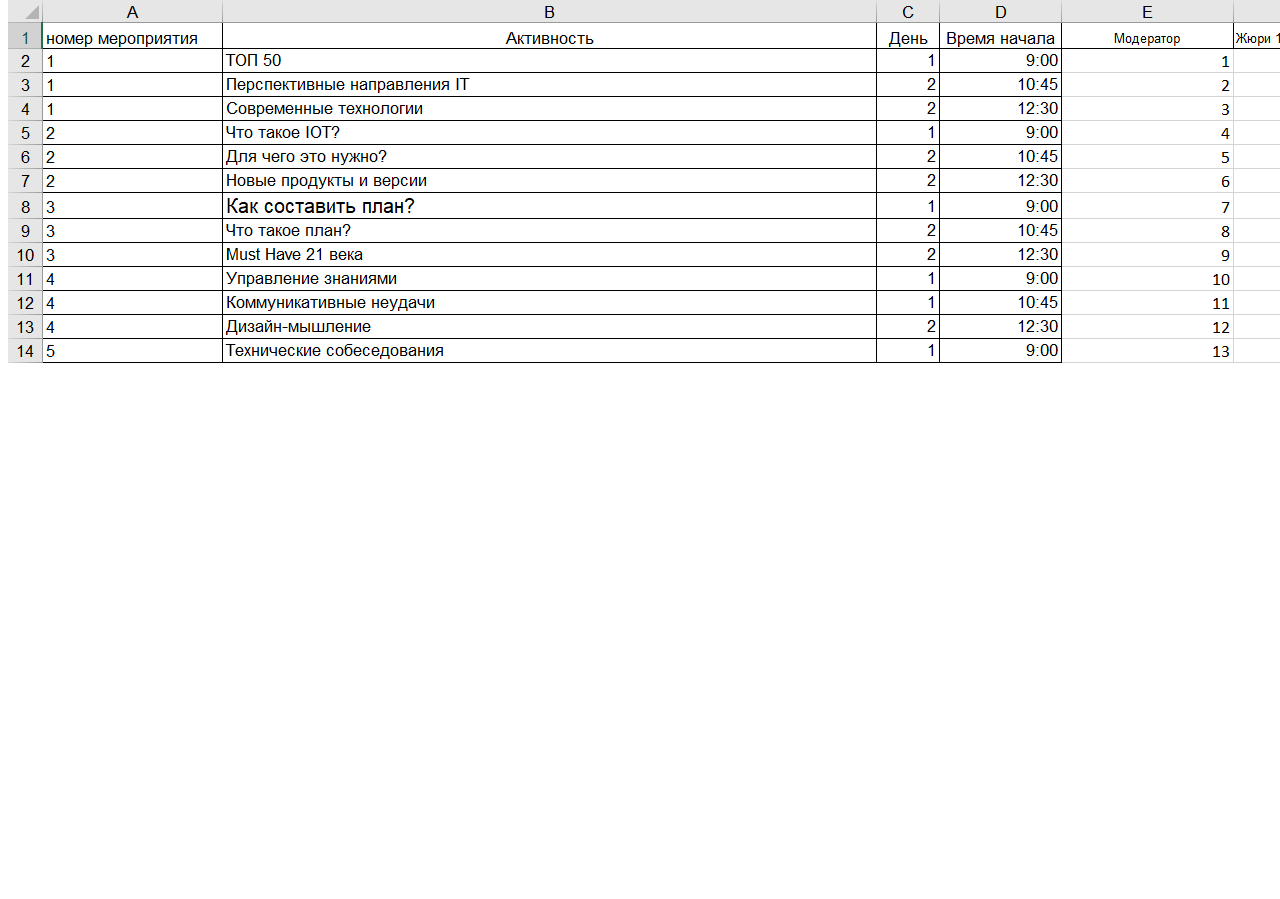
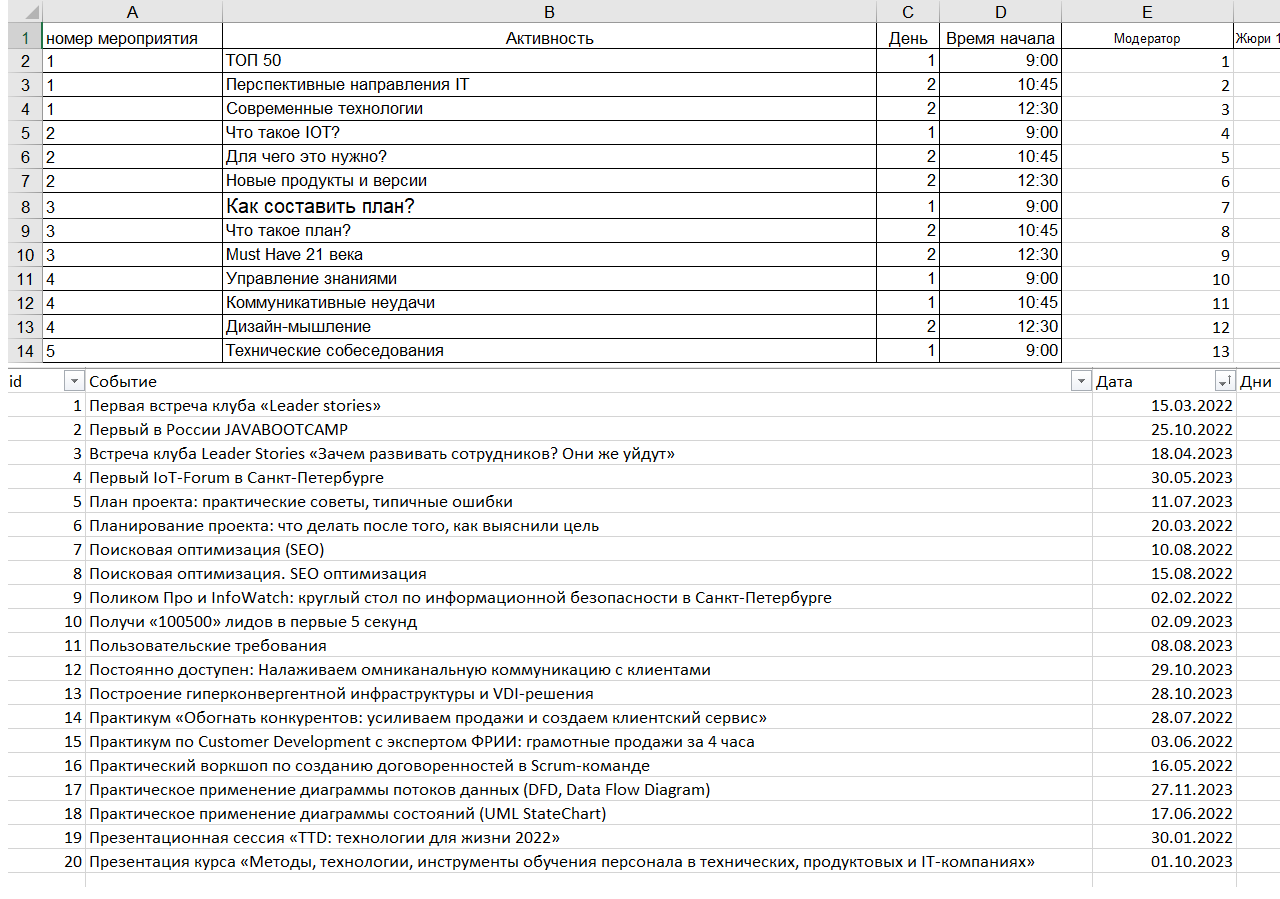
Before and after one commit to Kornelzina/Kornelzina.github.io, a plain HTML site: page user.html in a window 1280 px wide. Shown: the part 6119-7018 px from the top of the page. Before the commit the page ends 6494 px from the top, so only its background shows below. Drawn offline with Linux system fonts and the light colour scheme.

Commit message:
+табл

```diff
--- a/user.html
+++ b/user.html
@@ -20,6 +20,7 @@
   <img src="./images/modern.png" alt="precedent">
   <img src="./images/org.png" alt="precedent">
   <img src="./images/active.png" alt="precedent">
+  <img src="./images/merop.png" alt="precedent">
 </div>
 </body>
 </html>
```
